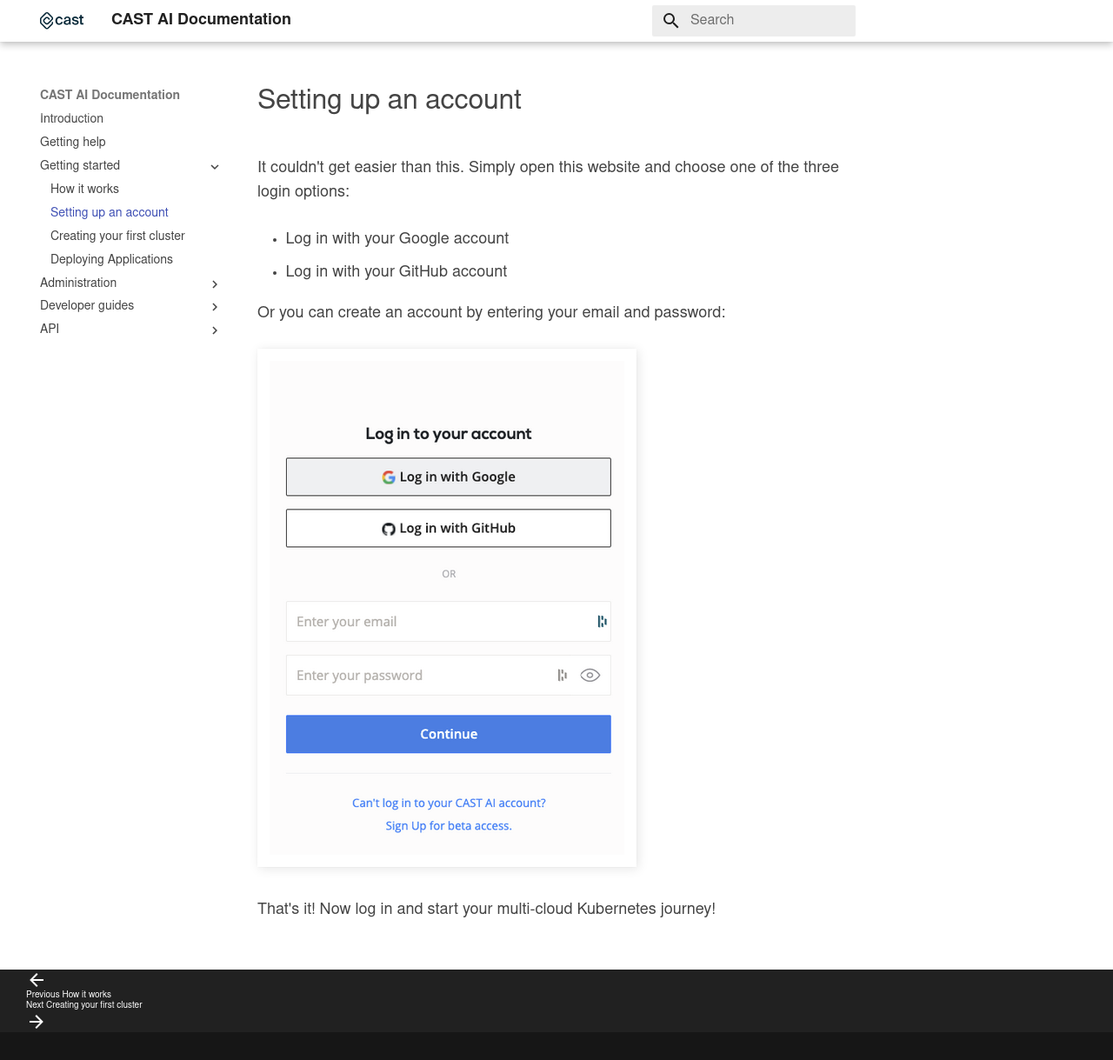
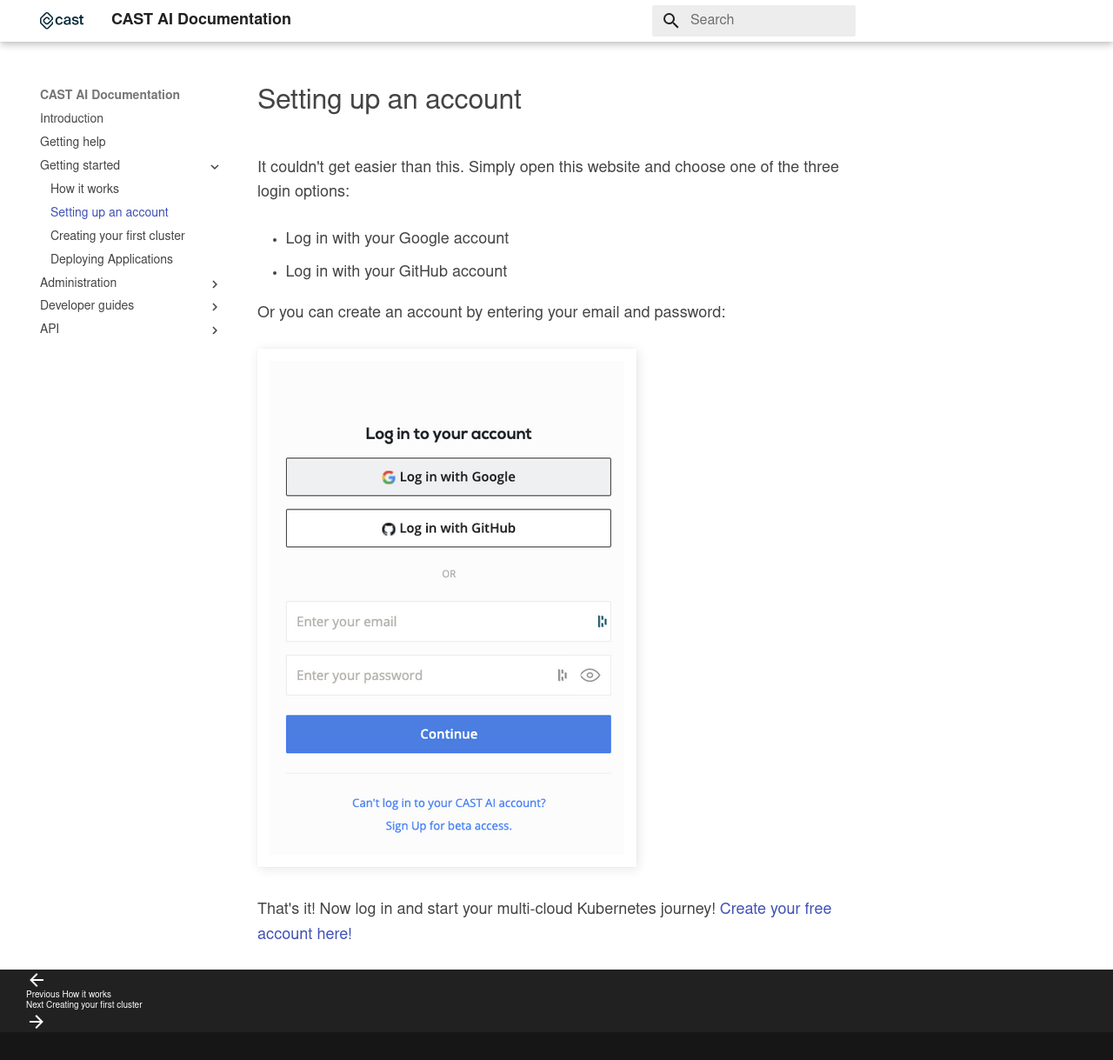
Before and after one commit to castai/docs, an MkDocs documentation site: the page built from docs/getting-started/setting-up-account.md, in a window 1280 px wide and 1219 px high. Shown: the whole window at 87% size. Built offline with MkDocs 1.6.1 and Material for MkDocs 9.7.7, drawn with Linux system fonts in a browser that asks for light colours; some web fonts are replaced.

Commit message:
adding link
register link added

```diff
--- a/docs/getting-started/setting-up-account.md
+++ b/docs/getting-started/setting-up-account.md
@@ -9,4 +9,4 @@
 
 ![](setting-up-account/login1.png)
 
-That's it! Now log in and start your multi-cloud Kubernetes journey!
+That's it! Now log in and start your multi-cloud Kubernetes journey! [Create your free account here!](https://login.cast.ai/login?state=g6Fo2SBZM2tlaDgtVWxSYzBhUlZ4Ukc2S2pmbU4xZmZwbGVGNqN0aWTZIHJPS3pfaldKRHBaekFUVzVvV3htRFUxX2VOX0dSVU5yo2NpZNkgQzN3Sk9hQnZkSUdJY1NwZEhoTGVpTjZzSVZBMWlEaEs&client=C3wJOaBvdIGIcSpdHhLeiN6sIVA1iDhK&protocol=oauth2&redirect_uri=https%3A%2F%2Fconsole.cast.ai%2Fapi%2Fauth&response_type=code&scope=openid%20profile%20email&screen_hint=SIGNUP)
```
